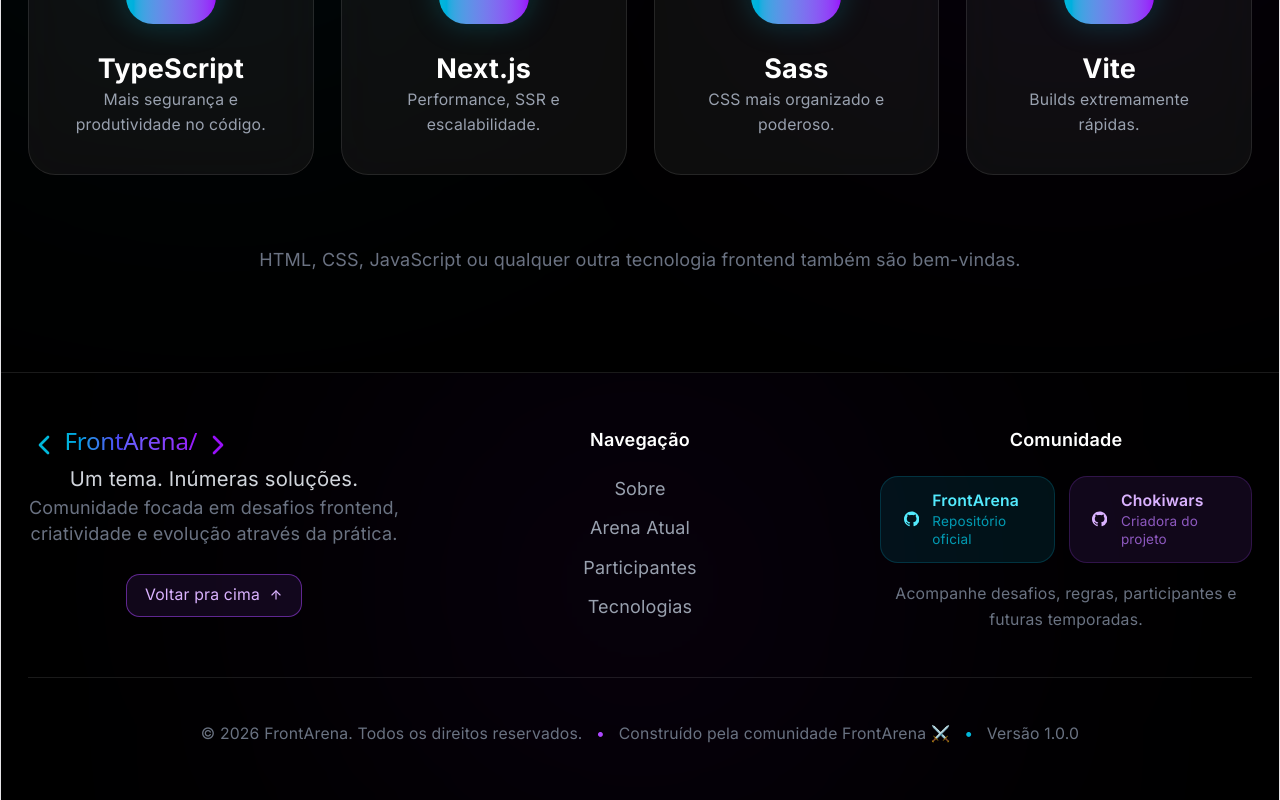
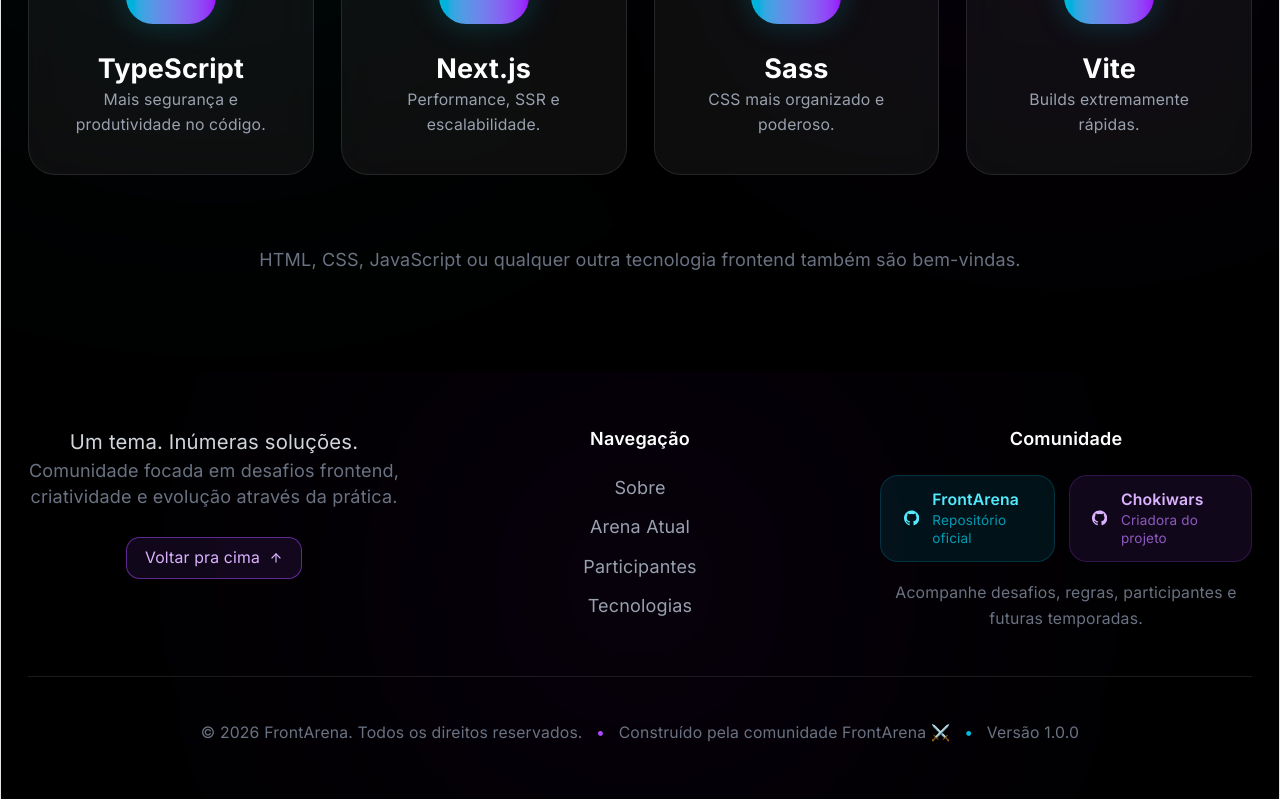
Before and after one commit to FrontArena/Frontarena-web, a React (Vite) app: page / in a window 1280 px wide. Shown: the part 4407-5207 px from the top of the page. Built offline with nearby package versions, Linux system fonts and the light colour scheme.

Commit message:
fix(Footer): remove unused elements and improve footer structure for clarity

```diff
--- a/src/components/Footer.jsx
+++ b/src/components/Footer.jsx
@@ -3,7 +3,7 @@
 
 export default function Footer() {
     return (
-        <footer className="relative overflow-hidden border-t border-white/10 bg-black">
+        <footer className="relative overflow-hidden bg-black">
             {/* Glow */}
             <div className="absolute bottom-0 left-1/2 h-96 w-96 -translate-x-1/2 rounded-full bg-purple-600/10 blur-[180px]" />
 
@@ -11,33 +11,8 @@
 
                 <div className="grid gap-12 md:grid-cols-3">
 
-                    {/* Marca */}
+                    {/* Texto + Botão de volta para cima */}
                     <div>
-                        <a
-                            href="/"
-                            className="group flex items-center gap-1"
-                        >
-                            <ChevronLeft
-                                size={32}
-                                className="text-cyan-500 transition group-hover:-translate-x-1"
-                            />
-
-                            <h2 className="font-['Orbitron'] text-3xl font-bold">
-                                <span className="bg-gradient-to-r from-cyan-500 to-indigo-600 bg-clip-text text-transparent">
-                                    Front
-                                </span>
-
-                                <span className="bg-gradient-to-r from-indigo-500 to-purple-600 bg-clip-text text-transparent">
-                                    Arena/
-                                </span>
-                            </h2>
-
-                            <ChevronRight
-                                size={32}
-                                className="text-purple-600 transition group-hover:translate-x-1"
-                            />
-                        </a>
-
                         <p className="mt-5 text-lg text-gray-300">
                             Um tema. Inúmeras soluções.
                         </p>
```
